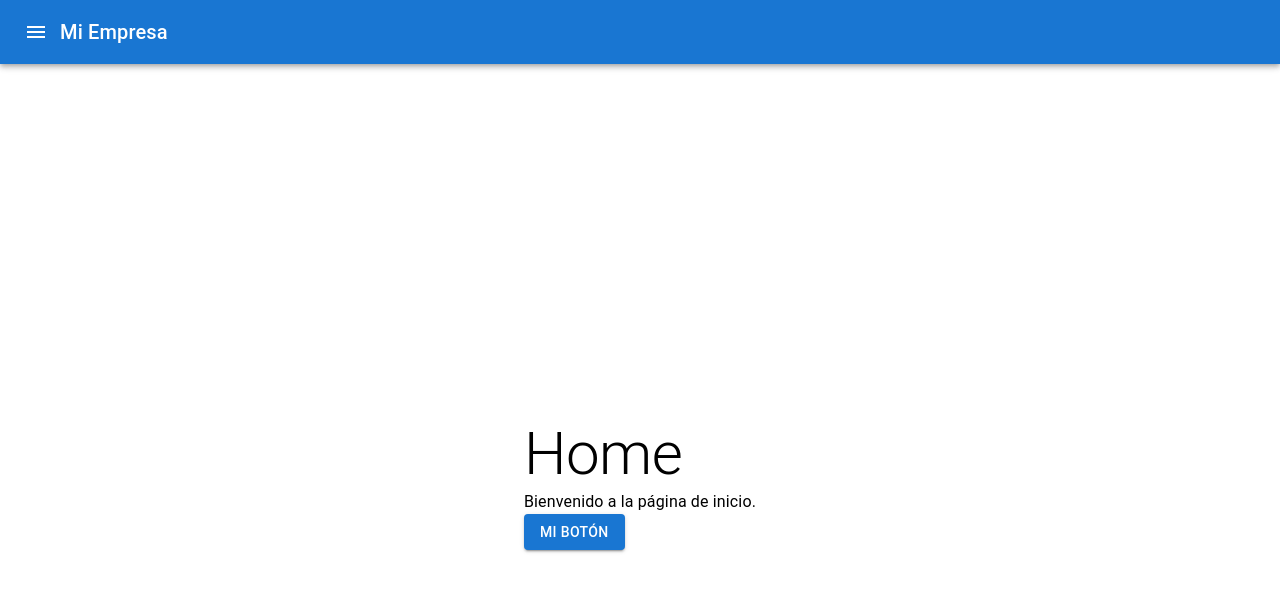
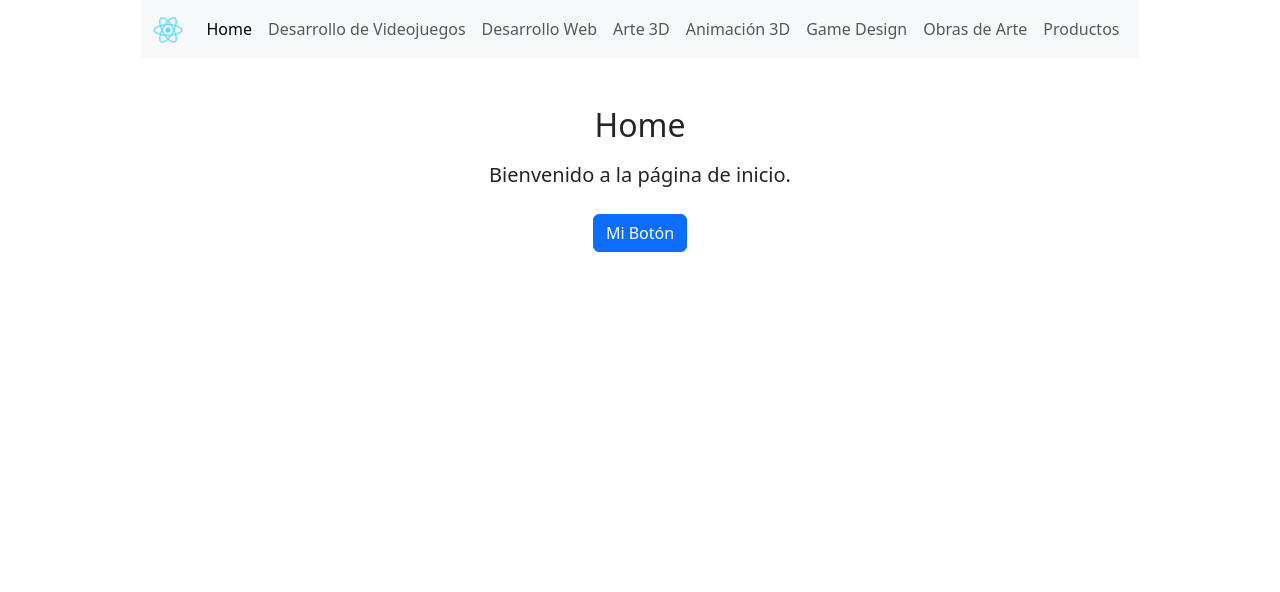
Before and after one commit to Germanovct/empresa-frontend, a React (Create React App) app: page / in a window 1280 px wide. Shown: the top 592 px of the page. Built offline with nearby package versions, Linux system fonts and the light colour scheme.

Commit message:
navbar y home

```diff
--- a/src/App.js
+++ b/src/App.js
@@ -1,7 +1,7 @@
 // App.js
 import React from 'react';
 import { BrowserRouter as Router, Route, Routes } from 'react-router-dom';
-import Navbar from './components/Navbar';
+import Navbar from './components/Navbar'; // Agregado el componente Navbar
 import DesarrolloVideojuegos from './components/DesarrolloVideojuegos';
 import Desarrolloweb from './components/Desarrolloweb';
 import Animacion3d from './components/Animacion3d';
@@ -10,12 +10,12 @@ import Gamedesign from './components/GameDesign';
 import Musica from './components/Musica';
 import Art from './components/ObrasdeArte';
 import Products from './components/ProductsMarca';
-import { Container, Typography, Button } from '@mui/material';
+import { Container, Button } from 'react-bootstrap';
 
 function App() {
   return (
     <Router>
-      <Navbar />
+      <Navbar /> {/* Agregado el componente Navbar */}
       <Routes>
         <Route path="/" element={<Home />} />
         <Route path="/desarrollo-videojuegos" element={<DesarrolloVideojuegos />} />
@@ -33,18 +33,14 @@ function App() {
 
 const Home = () => {
   return (
-    <Container sx={{ display: 'flex', justifyContent: 'center', alignItems: 'center', height: '100vh' }}>
+    <Container className="text-center mt-5">
       <div>
-        <Typography variant="h2" mt={5}>
-          Home
-        </Typography>
-        <Typography variant="body1">
-          Bienvenido a la página de inicio.
-        </Typography>
-        <Button variant="contained" color="primary" mt={2}>
+        <h2 className="mb-3">Home</h2>
+        <p className="lead">Bienvenido a la página de inicio.</p>
+        <Button variant="primary" className="mt-2">
           Mi Botón
         </Button>
-        {/* Agrega aquí más componentes de Material-UI según sea necesario */}
+        {/* Agrega aquí más componentes según sea necesario */}
       </div>
     </Container>
   );
--- a/src/components/Navbar.js
+++ b/src/components/Navbar.js
@@ -1,72 +1,35 @@
 // Navbar.js
 import React from 'react';
-import { AppBar, Toolbar, IconButton, Typography, Button, Menu, MenuItem } from '@mui/material';
-import MenuIcon from '@mui/icons-material/Menu';
 import { Link } from 'react-router-dom';
 
-const Navbar = () => {
-  const [anchorEl, setAnchorEl] = React.useState(null);
-
-  const handleMenuOpen = (event) => {
-    setAnchorEl(event.currentTarget);
-  };
-
-  const handleMenuClose = () => {
-    setAnchorEl(null);
-  };
-
+const AppNavbar = () => {
   return (
-    <AppBar position="static">
-      <Toolbar>
-        <IconButton
-          size="large"
-          edge="start"
-          color="inherit"
-          aria-label="menu"
-          onClick={handleMenuOpen}
-        >
-          <MenuIcon />
-        </IconButton>
-        <Typography variant="h6" component="div" sx={{ flexGrow: 1 }}>
-          Mi Empresa
-        </Typography>
-        <Menu
-          anchorEl={anchorEl}
-          open={Boolean(anchorEl)}
-          onClose={handleMenuClose}
-        >
-          <MenuItem component={Link} to="/" onClick={handleMenuClose}>
-            Inicio
-          </MenuItem>
-          <MenuItem component={Link} to="/desarrollo-videojuegos" onClick={handleMenuClose}>
-            Desarrollo de Videojuegos
-          </MenuItem>
-          <MenuItem component={Link} to="/desarrolloweb" onClick={handleMenuClose}>
-            Desarrollo Web
-          </MenuItem>
-          <MenuItem component={Link} to="/animacion-3d" onClick={handleMenuClose}>
-            Animación 3D
-          </MenuItem>
-          <MenuItem component={Link} to="/arte-3d" onClick={handleMenuClose}>
-            Arte 3D
-          </MenuItem>
-          <MenuItem component={Link} to="/gamedesign" onClick={handleMenuClose}>
-            Game Design
-          </MenuItem>
-          <MenuItem component={Link} to="/musica" onClick={handleMenuClose}>
-            Música
-          </MenuItem>
-          <MenuItem component={Link} to="/art" onClick={handleMenuClose}>
-            Obras de Arte
-          </MenuItem>
-          <MenuItem component={Link} to="/products" onClick={handleMenuClose}>
-            Productos de Marca
-          </MenuItem>
-          {/* Agrega más elementos de menú para otros servicios */}
-        </Menu>
-      </Toolbar>
-    </AppBar>
+    <div className="d-flex justify-content-center">
+      <nav className="navbar navbar-expand-lg bg-body-tertiary">
+        <div className="container-fluid">
+          <Link className="navbar-brand" to="/">
+            <img src="/logo192.png" alt="React Logo" height="30" />
+          </Link>
+          <button className="navbar-toggler" type="button" data-bs-toggle="collapse" data-bs-target="#navbarNavAltMarkup" aria-controls="navbarNavAltMarkup" aria-expanded="false" aria-label="Toggle navigation">
+            <span className="navbar-toggler-icon"></span>
+          </button>
+          <div className="collapse navbar-collapse" id="navbarNavAltMarkup">
+            <div className="navbar-nav">
+              <Link className="nav-link active" aria-current="page" to="/">Home</Link>
+              <Link className="nav-link" to="/desarrollo-videojuegos">Desarrollo de Videojuegos</Link>
+              <Link className="nav-link" to="/desarrolloweb">Desarrollo Web</Link>
+              <Link className="nav-link" to="/arte-3d">Arte 3D</Link>
+              <Link className="nav-link" to="/animacion-3d">Animación 3D</Link>
+              <Link className="nav-link" to="/gamedesign">Game Design</Link>
+              <Link className="nav-link" to="/art">Obras de Arte</Link>
+              <Link className="nav-link" to="/products">Productos</Link>
+              {/* Agrega más enlaces según sea necesario */}
+            </div>
+          </div>
+        </div>
+      </nav>
+    </div>
   );
 };
 
-export default Navbar;
+export default AppNavbar;
--- a/src/index.js
+++ b/src/index.js
@@ -1,17 +1,13 @@
+// index.js
 import React from 'react';
-import ReactDOM from 'react-dom/client';
-import './index.css';
+import ReactDOM from 'react-dom';
+import 'bootstrap/dist/css/bootstrap.min.css';
+import 'bootstrap/dist/js/bootstrap.bundle.min';
 import App from './App';
-import reportWebVitals from './reportWebVitals';
 
-const root = ReactDOM.createRoot(document.getElementById('root'));
-root.render(
+ReactDOM.render(
   <React.StrictMode>
     <App />
-  </React.StrictMode>
+  </React.StrictMode>,
+  document.getElementById('root')
 );
-
-// If you want to start measuring performance in your app, pass a function
-// to log results (for example: reportWebVitals(console.log))
-// or send to an analytics endpoint. Learn more: https://bit.ly/CRA-vitals
-reportWebVitals();
```
Also changed, not shown: package.json (+5 -3 lines), 1 other file (tests, documents, lock files or other folders).
